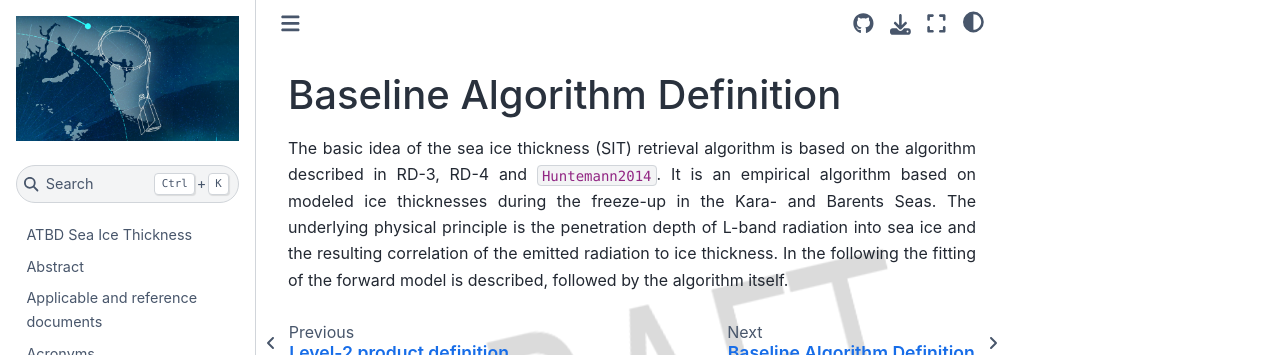
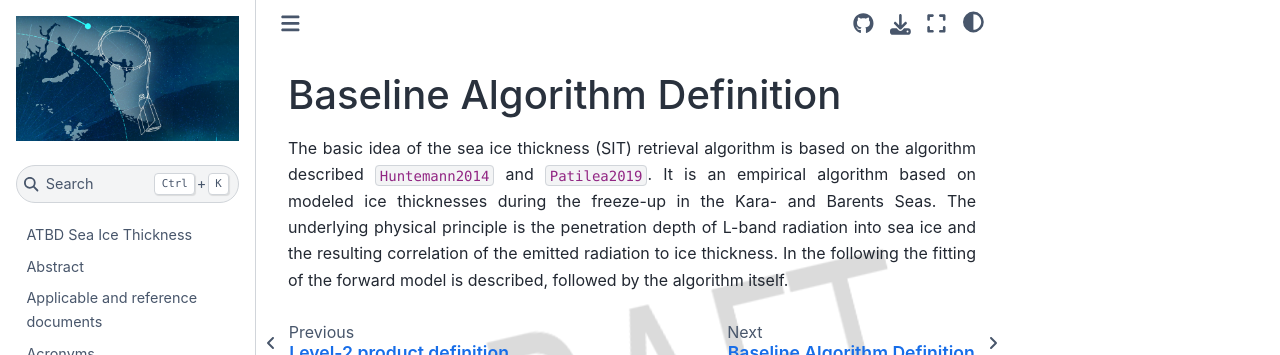
Before and after one commit to CIMR-Algos/SeaIceThickness_ATBD, a Jupyter Book: the page built from book/baseline_algorithm_definition.md, in a window 1280 px wide. Shown: the top 355 px of the page. Built offline with Jupyter Book 1.0.4 settings and Sphinx 7.4.7 and the Sphinx Book theme 1.1.4, drawn with Linux system fonts in a browser that asks for light colours; pages that are not in the unit, such as notebooks, are missing from menus; cross-references to code outside the pages are shown as plain code.

Commit message:
fix typo in BAD

```diff
--- a/book/baseline_algorithm_definition.md
+++ b/book/baseline_algorithm_definition.md
@@ -1,7 +1,7 @@
 # Baseline Algorithm Definition
 
 The basic idea of the sea ice thickness (SIT) retrieval algorithm is based on the algorithm
-described in RD-3, RD-4 and {cite}`Huntemann2014`. It is an empirical
+described {cite}`Huntemann2014` and {cite}`Patilea2019`. It is an empirical
 algorithm based on modeled ice thicknesses during the freeze-up in the Kara-
 and Barents Seas. The underlying physical principle is the penetration depth of
 L-band radiation into sea ice and the resulting correlation of the emitted
```
